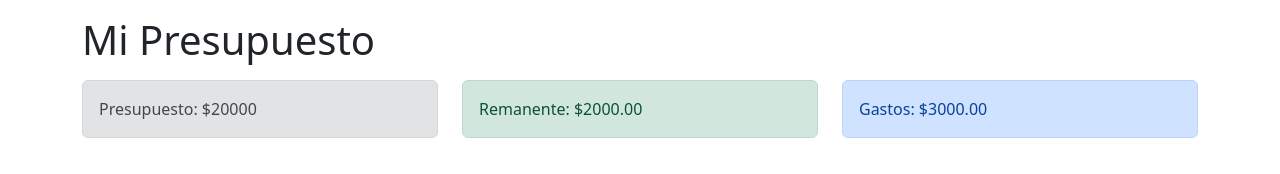
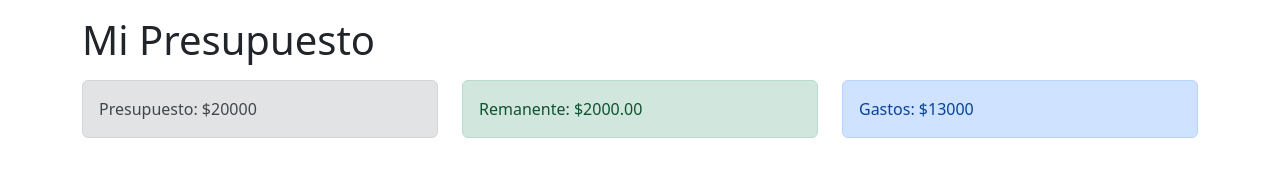
Before and after one commit to rivalcoba/react-bedu-prj, a React (Vite) app: page / in a window 1280 px wide. Shown: the top 174 px of the page. Built offline with nearby package versions, Linux system fonts and the light colour scheme.

Commit message:
🌟 Expense Calculation

```diff
--- a/src/components/ExpenseTotal.jsx
+++ b/src/components/ExpenseTotal.jsx
@@ -1,9 +1,21 @@
-import React from 'react';
+import React, { useContext } from 'react';
+import { AppContext } from '../context/AppContext';
 
 function ExpenseTotal() {
+  // Extraemos la varibale expenses del estado global
+  const { expenses } = useContext(AppContext);
+  // Calculando el total de lo gastado
+  const totalExpenses = expenses.reduce((prev, item) => {
+    let total = prev;
+    (total += item.cost);
+    return total;
+  }, 0);
   return (
     <div className="alert alert-primary">
-      <span>Gastos: $3000.00</span>
+      <span>
+        Gastos: $
+        {totalExpenses}
+      </span>
     </div>
   );
 }
```
